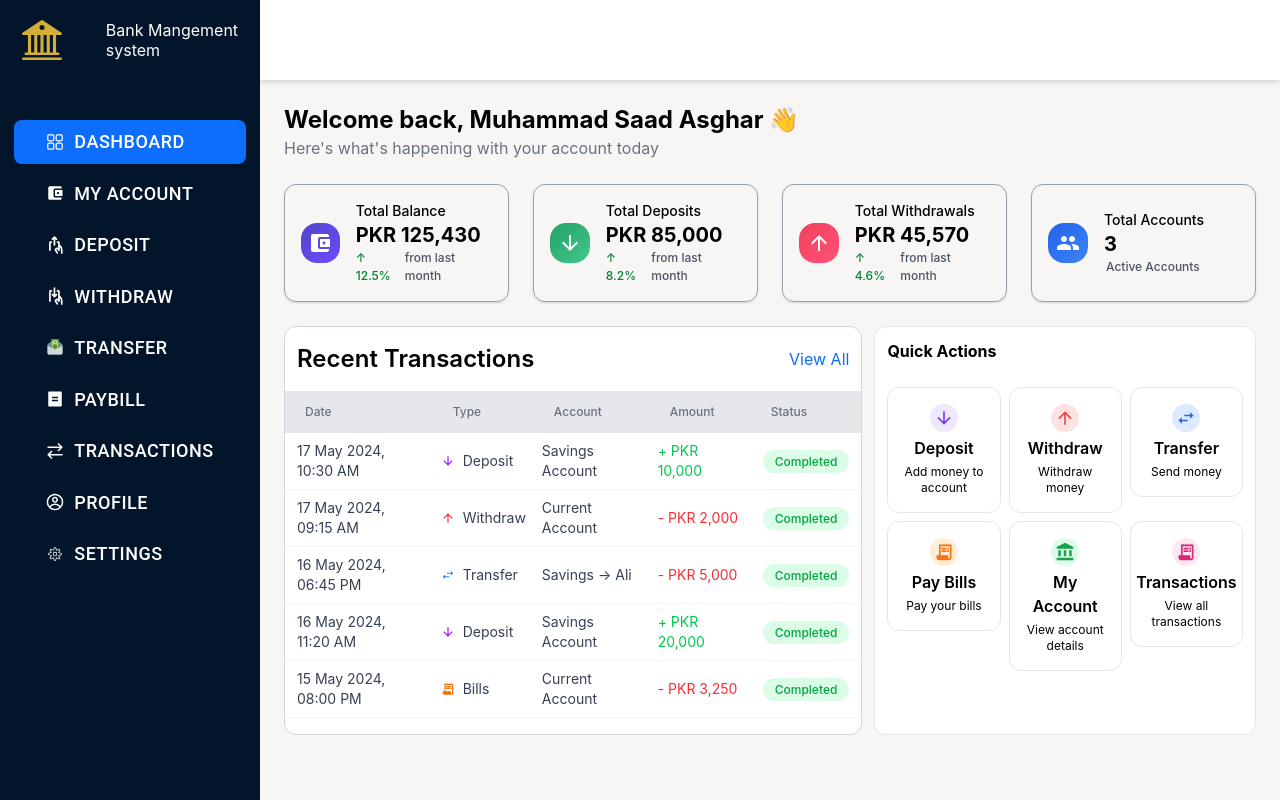
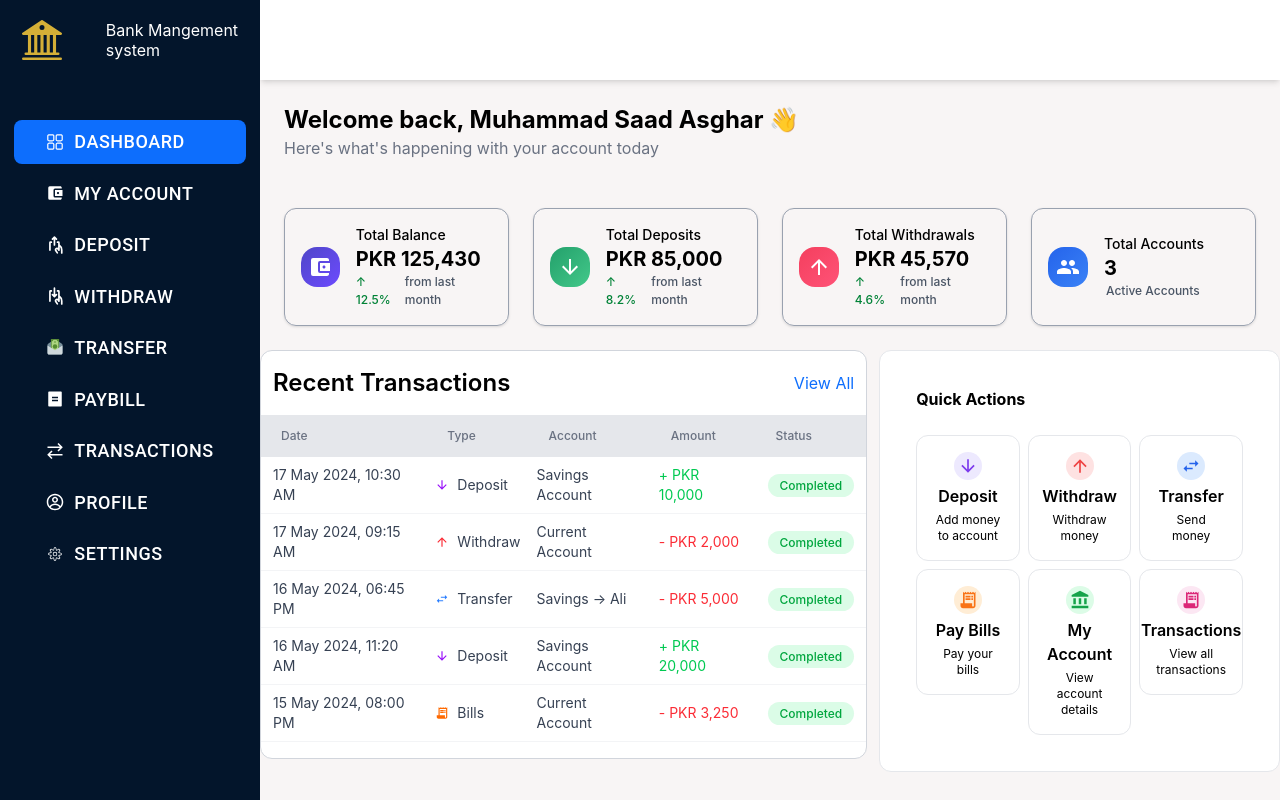
Before and after one commit to MuhammadSaadAsghar/banking-management-system, a React (Vite) app: page / in a window 1280 px wide. Built offline with nearby package versions, Linux system fonts and the light colour scheme.

Commit message:
dashboard padding styling

```diff
--- a/src/components/Dashboard/Dashboardcard.jsx
+++ b/src/components/Dashboard/Dashboardcard.jsx
@@ -57,7 +57,7 @@ const cards=[
 
   return (
     <div>
-      <section className="grid grid-cols-1 sm:grid-cols-2 lg:grid-cols-4 gap-6 py-6">
+      <section className="grid grid-cols-1 sm:grid-cols-2 p-6 lg:grid-cols-4 gap-6 py-6">
 
             {cards.map((ele )=>{
                 const Icon=ele.icon;
--- a/src/components/Dashboard/Quickactions.jsx
+++ b/src/components/Dashboard/Quickactions.jsx
@@ -70,7 +70,7 @@ const Quickactions = () => {
   return (
    <>
 
-   <section className='border border-gray-200 bg-white  rounded-xl h-full '>
+   <section className='border border-gray-200 bg-white p-6  rounded-xl h-full '>
     <div className='p-3 font-bold'>
         <h2>Quick Actions</h2>
     </div>
--- a/src/components/layout/Layout.jsx
+++ b/src/components/layout/Layout.jsx
@@ -13,7 +13,7 @@ const [isSidebaropen, setIsSidearopen] = useState(false)
         <div className='flex-1 flex flex-col overflow-hidden'>
             <Navbar setIsSidearopen={setIsSidearopen}/>
 
-            <main className='p-6 flex-1 overflow-y-auto'>
+            <main className=' flex-1 overflow-y-auto'>
                <Outlet/>
             </main>
         </div>
--- a/src/pages/Dashboard.jsx
+++ b/src/pages/Dashboard.jsx
@@ -10,7 +10,7 @@ const Dashboard = () => {
   return (
    <>
    <div>
-    <section>
+    <section className='p-6'>
       <h1 className='text-2xl font-bold'>Welcome back, Muhammad Saad Asghar &#128075;</h1>
       <p className='text-gray-500 text-md'>Here's what's happening with your account today</p>
     </section>
```
Also changed, not shown: src/components/Dashboard/RecentTransaction.jsx (+8 -7 lines).
